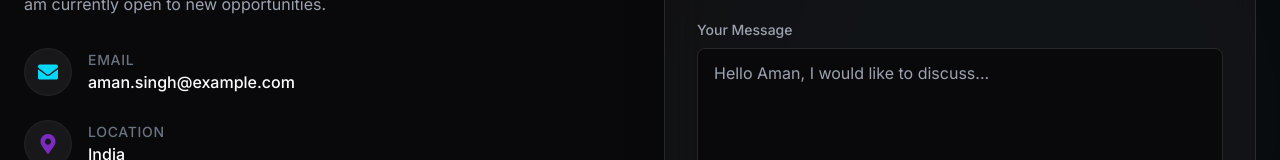
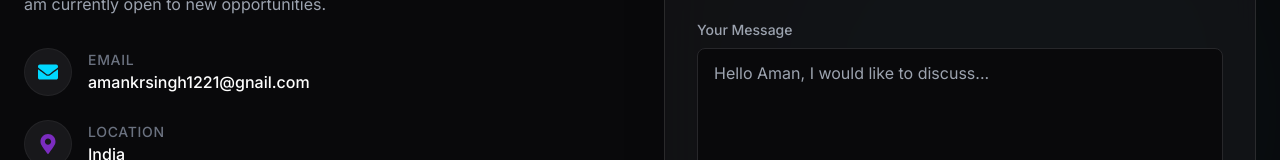
Before and after one commit to softways1/my-portfolio, a React app in the folder frontend/: page / in a window 1280 px wide. Shown: the part 5075-5235 px from the top of the page. Built offline with nearby package versions, Linux system fonts and the light colour scheme; the HTML template or start-up script is replaced by a standard one.

Commit message:
Update email address in Contact component

```diff
--- a/frontend/src/components/Contact.jsx
+++ b/frontend/src/components/Contact.jsx
@@ -65,7 +65,7 @@ const Contact = () => {
                 </div>
                 <div>
                   <p className="text-sm font-medium text-gray-500 uppercase tracking-wider">Email</p>
-                  <p className="text-white font-medium">aman.singh@example.com</p>
+                  <p className="text-white font-medium">amankrsingh1221@gnail.com</p>
                 </div>
               </div>
               <div className="flex items-center gap-4">
```
